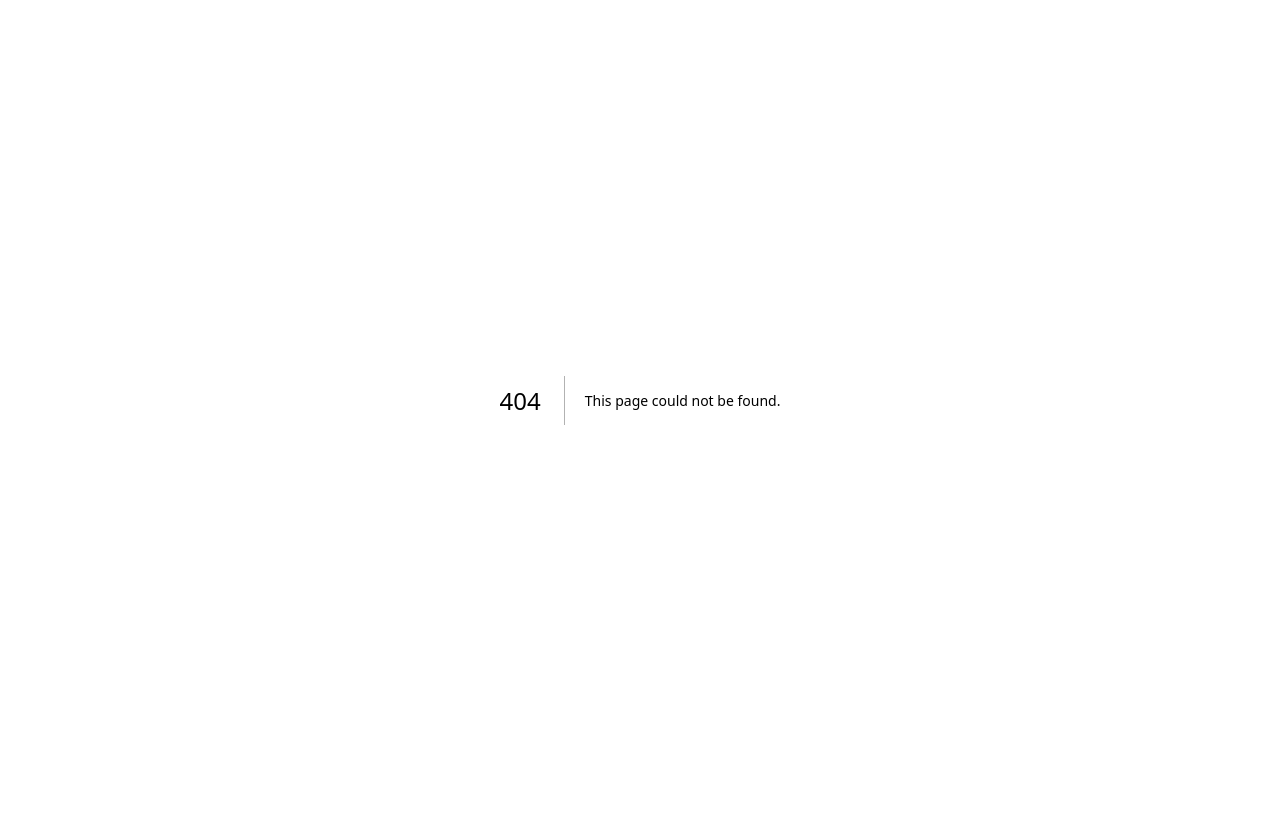
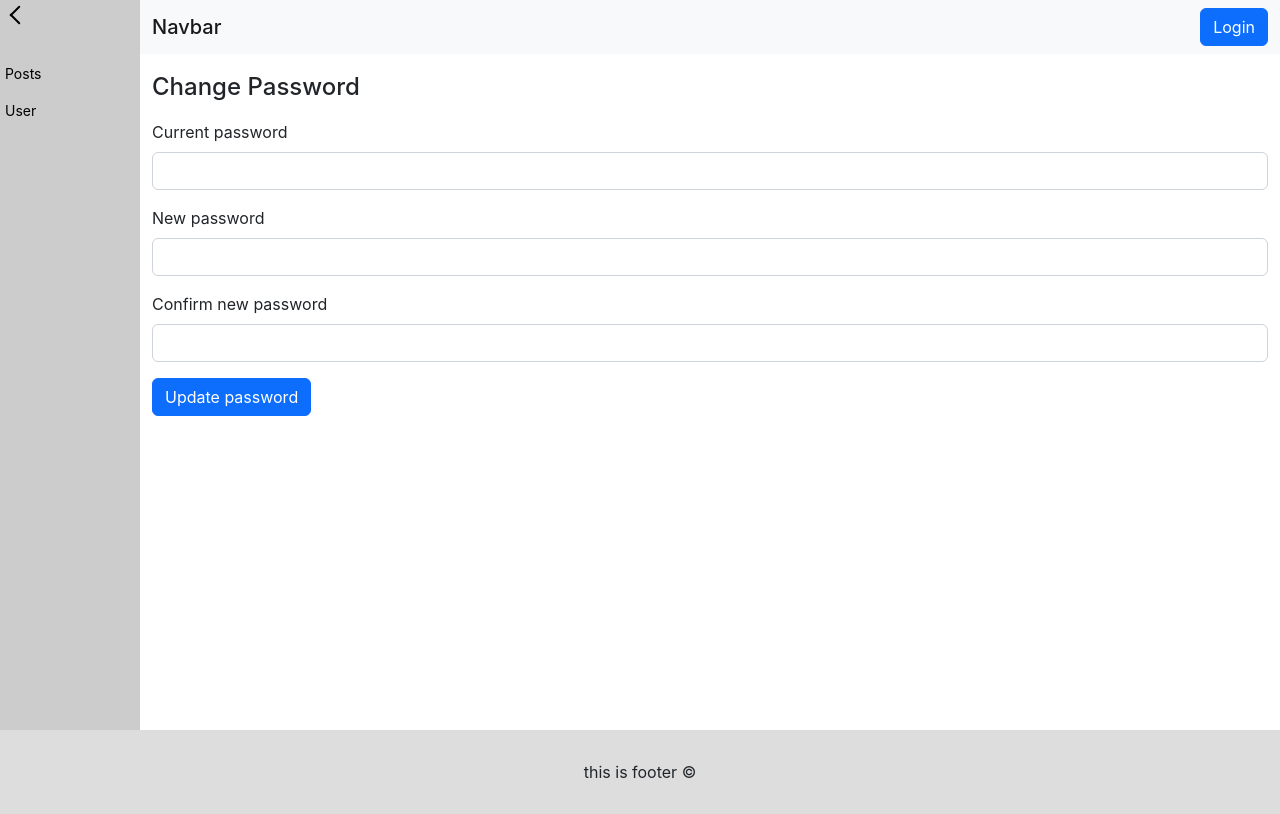
Before and after one commit to Tranbao8396/nextjs-test, a Next.js app: page /dashboard/change-password in a window 1280 px wide. Before the commit this address had no page. Built offline with nearby package versions, Linux system fonts and the light colour scheme; no server answers.

Commit message:
feat: address issue #2

```diff
--- a/components/dashboardheader.js
+++ b/components/dashboardheader.js
@@ -1,6 +1,6 @@
-import styles from "../styles/module/header.module.scss";
-import Link from "next/link";
-import { signIn, signOut, useSession } from "next-auth/react";
+import styles from '../styles/module/header.module.scss';
+import Link from 'next/link';
+import { signIn, signOut, useSession } from 'next-auth/react';
 
 export default function DashboardHeader() {
   const { data: session } = useSession();
@@ -12,20 +12,16 @@ export default function DashboardHeader() {
           <Link className="navbar-brand" href="/">
             <h1 className={styles.navbar_logo}>Navbar</h1>
           </Link>
-
-          {
-            session ? (
-              <>
-                <button className="btn btn-secondary" onClick={() => signOut()}>Logout</button>
-              </>
-            ) : (
-              <>
-                <button className="btn btn-primary" onClick={() => signIn()}>Login</button>
-              </>
-            )
-          }
+          {session ? (
+            <div className="d-flex gap-2 align-items-center">
+              <Link className="btn btn-outline-primary" href="/dashboard/change-password">Change password</Link>
+              <button className="btn btn-secondary" onClick={() => signOut()}>Logout</button>
+            </div>
+          ) : (
+            <button className="btn btn-primary" onClick={() => signIn()}>Login</button>
+          )}
         </div>
       </nav>
     </div>
-  )
-};
+  );
+}
--- a/data/users.js
+++ b/data/users.js
@@ -127,6 +127,23 @@ export async function updateMockUser(input = {}) {
   return { ok: true, status: 200, message: 'updated', user: sanitizeUser(user) };
 }
 
+export async function changeMockUserPassword(input = {}) {
+  const user = store().find((item) => String(item.id) === String(input.id));
+  const currentPassword = String(input.currentPassword || '');
+  const newPassword = String(input.newPassword || '');
+  const confirmPassword = String(input.confirmPassword || '');
+
+  if (!user) return { ok: false, status: 404, message: 'user not found' };
+  if (!currentPassword || !newPassword || !confirmPassword) return { ok: false, status: 400, message: 'all password fields are required' };
+  if (!(await verifyUserLogin(currentPassword, user.loginDigest))) return { ok: false, status: 400, message: 'current password is incorrect' };
+  if (newPassword.length < 8) return { ok: false, status: 400, message: 'new password must contain at least 8 characters' };
+  if (newPassword !== confirmPassword) return { ok: false, status: 400, message: 'password confirmation does not match' };
+  if (newPassword === currentPassword) return { ok: false, status: 400, message: 'new password must differ from current password' };
+
+  user.loginDigest = makeMockLoginDigest(newPassword);
+  return { ok: true, status: 200, message: 'password updated' };
+}
+
 export async function deleteMockUser(id) {
   const users = store();
   const index = users.findIndex((user) => String(user.id) === String(id));
--- a/package.json
+++ b/package.json
@@ -3,7 +3,8 @@
   "scripts": {
     "dev": "next dev",
     "build": "next build",
-    "start": "next start"
+    "start": "next start",
+    "test": "node --test tests/change-password.test.mjs"
   },
   "dependencies": {
     "@popperjs/core": "^2.11.7",
--- /dev/null
+++ b/pages/api/users/change-password.js
@@ -0,0 +1,23 @@
+import { getToken } from 'next-auth/jwt';
+import { changeMockUserPassword } from '../../../data/users';
+
+export default async function handler(req, res) {
+  if (req.method !== 'POST') {
+    res.setHeader('Allow', ['POST']);
+    return res.status(405).json({ message: 'method not allowed' });
+  }
+
+  const token = await getToken({ req, secret: process.env.NEXTAUTH_SECRET });
+  if (!token?.sub) {
+    return res.status(401).json({ message: 'authentication required' });
+  }
+
+  const result = await changeMockUserPassword({
+    id: token.sub,
+    currentPassword: req.body?.currentPassword,
+    newPassword: req.body?.newPassword,
+    confirmPassword: req.body?.confirmPassword,
+  });
+
+  return res.status(result.status).json({ message: result.message });
+}
--- /dev/null
+++ b/pages/dashboard/change-password.js
@@ -0,0 +1,67 @@
+import axios from 'axios';
+import { useState } from 'react';
+import DashboardLayout from '../../components/dashboardlayout';
+import utilStyles from '../../styles/module/utils.module.scss';
+
+export default function ChangePasswordPage() {
+  const [message, setMessage] = useState({ type: '', text: '' });
+  const [submitting, setSubmitting] = useState(false);
+
+  const handleSubmit = async (event) => {
+    event.preventDefault();
+    setSubmitting(true);
+    setMessage({ type: '', text: '' });
+
+    const form = event.currentTarget;
+    const payload = {
+      currentPassword: form.currentPassword.value,
+      newPassword: form.newPassword.value,
+      confirmPassword: form.confirmPassword.value,
+    };
+
+    try {
+      const response = await axios.post('/api/users/change-password', payload);
+      setMessage({ type: 'success', text: response.data?.message || 'password updated' });
+      form.reset();
+    } catch (error) {
+      setMessage({
+        type: 'danger',
+        text: error.response?.data?.message || 'Unable to update password. Please try again.',
+      });
+    } finally {
+      setSubmitting(false);
+    }
+  };
+
+  return (
+    <DashboardLayout>
+      <section className="section-dashboard">
+        <div className="container">
+          <h2 className={utilStyles.headingLg}>Change Password</h2>
+          {message.text && (
+            <p className={`alert alert-${message.type}`} role="status" aria-live="polite">
+              {message.text}
+            </p>
+          )}
+          <form onSubmit={handleSubmit}>
+            <div className="mb-3">
+              <label htmlFor="currentPassword" className="form-label">Current password</label>
+              <input id="currentPassword" name="currentPassword" type="password" className="form-control" autoComplete="current-password" required />
+            </div>
+            <div className="mb-3">
+              <label htmlFor="newPassword" className="form-label">New password</label>
+              <input id="newPassword" name="newPassword" type="password" className="form-control" autoComplete="new-password" minLength={8} required />
+            </div>
+            <div className="mb-3">
+              <label htmlFor="confirmPassword" className="form-label">Confirm new password</label>
+              <input id="confirmPassword" name="confirmPassword" type="password" className="form-control" autoComplete="new-password" minLength={8} required />
+            </div>
+            <button type="submit" className="btn btn-primary" disabled={submitting}>
+              {submitting ? 'Updating...' : 'Update password'}
+            </button>
+          </form>
+        </div>
+      </section>
+    </DashboardLayout>
+  );
+}
```
Also changed, not shown: 1 other file (tests, documents, lock files or other folders).
